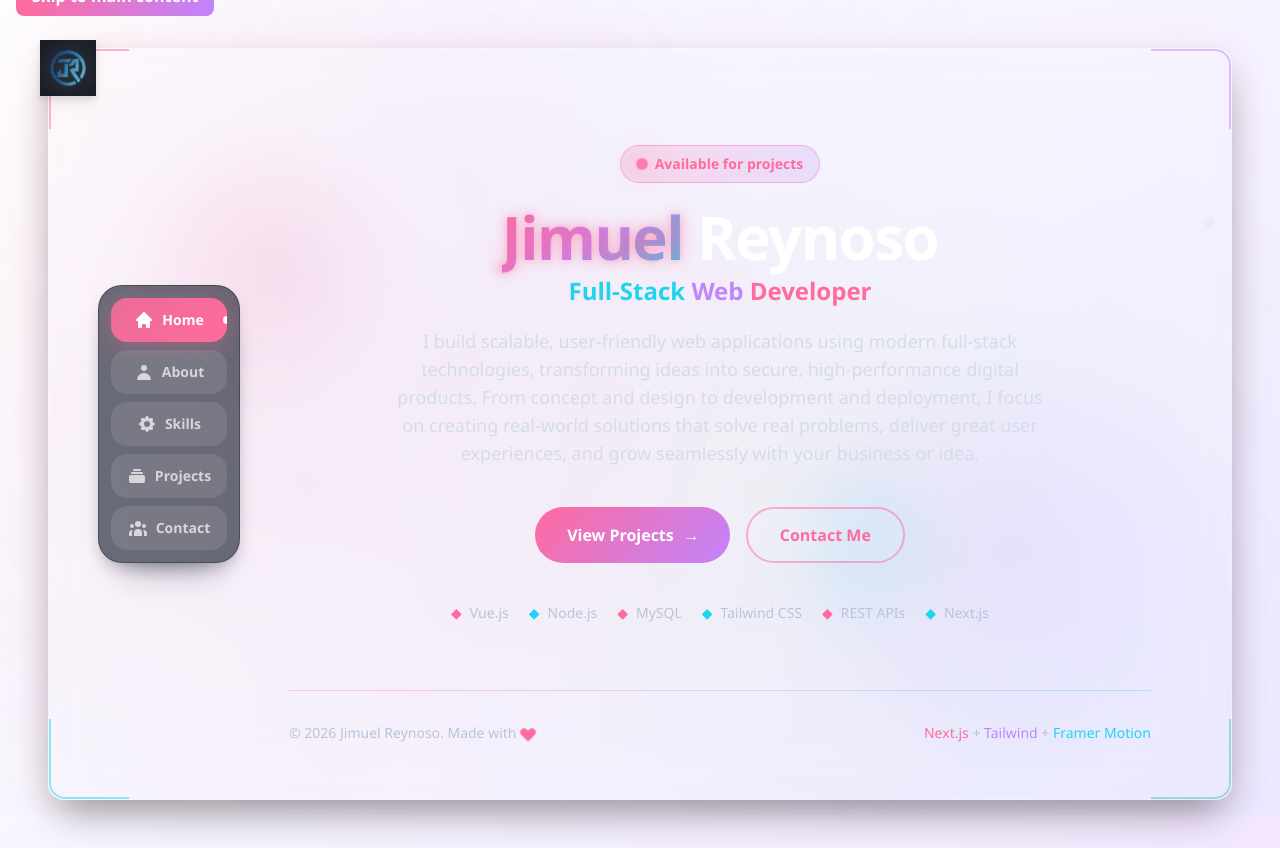
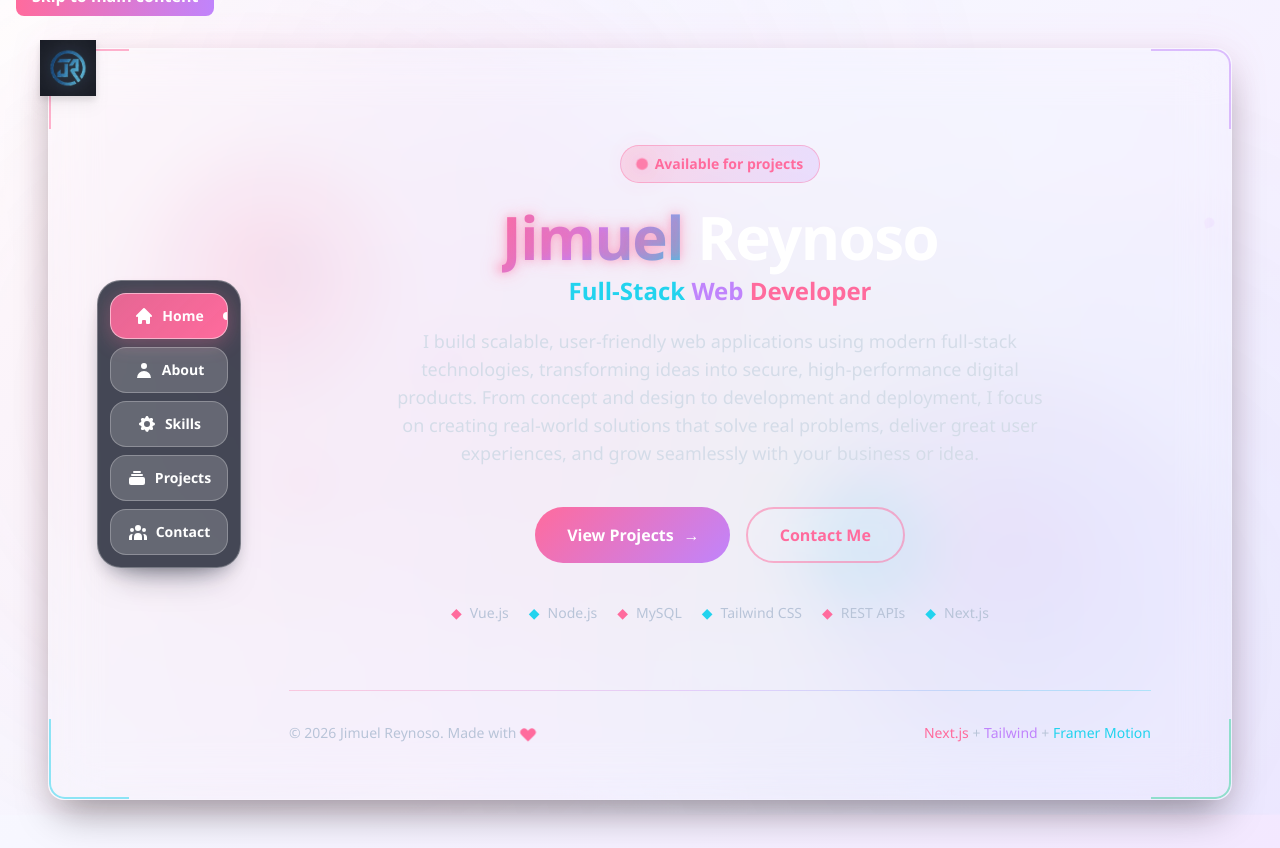
Before and after one commit to JReynoso12/My-own-page, a Next.js app: page / in a window 1280 px wide. Built offline with nearby package versions, Linux system fonts and the light colour scheme.

Commit message:
Enhance navigation styles in globals.css and TabNavigation component. Introduce new classes for active and inactive tabs, improving visual distinction and user experience. Update background and border styles for navigation elements to ensure consistency and aesthetic appeal.

```diff
--- a/app/globals.css
+++ b/app/globals.css
@@ -191,6 +191,26 @@
         0 8px 30px rgba(0, 0, 0, 0.45),
         inset 0 1px 0 rgba(255, 255, 255, 0.06);
     }
+
+    .nav-shell {
+      background: rgba(17, 24, 39, 0.86);
+      border-color: rgba(17, 24, 39, 0.55);
+    }
+
+    .nav-tab-inactive {
+      background: rgba(17, 24, 39, 0.45);
+      border-color: rgba(17, 24, 39, 0.5);
+      color: #ffffff;
+    }
+
+    .nav-tab-inactive:hover {
+      background: rgba(17, 24, 39, 0.62);
+      border-color: rgba(17, 24, 39, 0.62);
+    }
+
+    .nav-tab-active {
+      border-color: rgba(255, 255, 255, 0.62);
+    }
   }
 
   .anime-glass-card::before {
@@ -267,6 +287,31 @@
     background: rgba(255, 255, 255, 0.15);
     border-color: rgba(255, 107, 157, 0.5);
     box-shadow: 0 0 20px rgba(255, 107, 157, 0.2);
+  }
+
+  /* Navigation-specific visibility tuning */
+  .nav-shell {
+    background: rgba(17, 24, 39, 0.78);
+    border-color: rgba(255, 255, 255, 0.28);
+  }
+
+  .nav-tab {
+    border: 1px solid transparent;
+    min-width: 78px;
+  }
+
+  .nav-tab-inactive {
+    background: rgba(255, 255, 255, 0.18);
+    border-color: rgba(255, 255, 255, 0.26);
+  }
+
+  .nav-tab-inactive:hover {
+    background: rgba(255, 255, 255, 0.26);
+    border-color: rgba(255, 255, 255, 0.38);
+  }
+
+  .nav-tab-active {
+    border-color: rgba(255, 255, 255, 0.5);
   }
 
   /* Pill button – active (neon) */
--- a/components/TabNavigation.tsx
+++ b/components/TabNavigation.tsx
@@ -20,7 +20,7 @@ export default function TabNavigation({ activeTab, onTabChange }: TabNavigationP
   return (
     <nav
       aria-label="Main navigation"
-      className="flex md:flex-col gap-2 glass-card rounded-2xl md:rounded-3xl p-2 md:p-3
+      className="nav-shell flex md:flex-col gap-2 glass-card rounded-2xl md:rounded-3xl p-2 md:p-3
         border border-white/25 overflow-x-auto md:overflow-visible scrollbar-hide
         backdrop-blur-xl"
     >
@@ -43,11 +43,11 @@ export default function TabNavigation({ activeTab, onTabChange }: TabNavigationP
             }}
             aria-current={isActive ? "page" : undefined}
             aria-label={`Go to ${tab.label}`}
-            className={`flex items-center justify-center gap-2 rounded-2xl px-4 py-3
+            className={`nav-tab flex items-center justify-center gap-2 rounded-2xl px-4 py-3
               text-sm font-bold transition-all duration-300 flex-shrink-0 relative overflow-hidden
               ${isActive
-                ? "text-white shadow-lg"
-                : "bg-white/10 text-white/70 hover:text-white hover:bg-white/20"
+                ? "nav-tab-active text-white shadow-lg"
+                : "nav-tab-inactive text-white/90 hover:text-white hover:bg-white/20"
               }`}
             style={{
               background: isActive
@@ -83,7 +83,7 @@ export default function TabNavigation({ activeTab, onTabChange }: TabNavigationP
               <Icon className="w-5 h-5" />
             </motion.div>
 
-            <span className="hidden md:inline relative z-10">{tab.label}</span>
+            <span className="relative z-10 text-xs sm:text-sm md:inline">{tab.label}</span>
 
             {/* Active indicator dot */}
             {isActive && (
```
